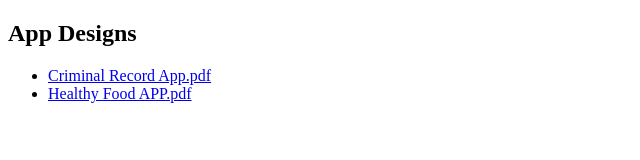
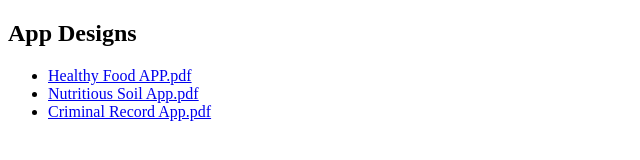
Before and after one commit to NextGenTechPioneer/UX, a plain HTML site: page index.html in a window 1280 px wide. Shown: the whole page, without its empty margins (0-640 px from the left). Drawn offline with Linux system fonts and the light colour scheme.

Commit message:
Update index.html

```diff
--- a/index.html
+++ b/index.html
@@ -6,8 +6,10 @@
 <body>
     <h2>App Designs</h2>
     <ul>
+        <li><a href="Healthy-Food-APP.pdf" target="_blank">Healthy Food APP.pdf</a></li>
+         <li><a href="Soil-Nutrition-App.pdf" target="_blank">Nutritious Soil App.pdf</a></li>
         <li><a href="Criminal Record App.pdf" target="_blank">Criminal Record App.pdf</a></li>
-        <li><a href="Healthy-Food-APP.pdf" target="_blank">Healthy Food APP.pdf</a></li>
+
     </ul>
 </body>
 </html>
```
